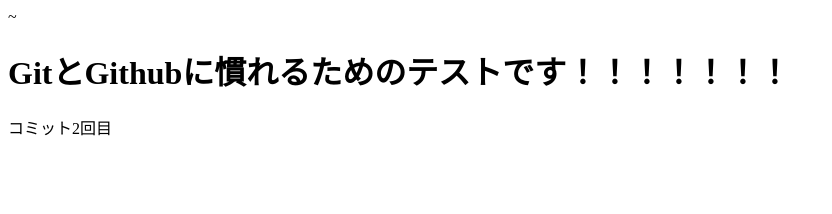
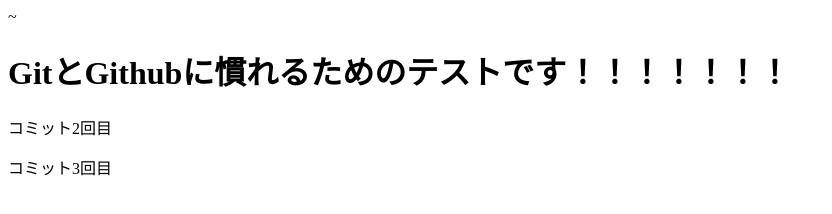
Before and after one commit to ryo-8192/test_repository, a plain HTML site: page index.html in a window 1280 px wide. Shown: the whole page, without its empty margins (0-832 px from the left). Drawn offline with Linux system fonts and the light colour scheme.

Commit message:
windowsでコミットテスト

```diff
--- a/index.html
+++ b/index.html
@@ -9,6 +9,6 @@
 <body>
   <h1>GitとGithubに慣れるためのテストです！！！！！！！</h1>
   <p>コミット2回目</p>
-
+  <p>コミット3回目</p>
 </body>
 </html>
```
